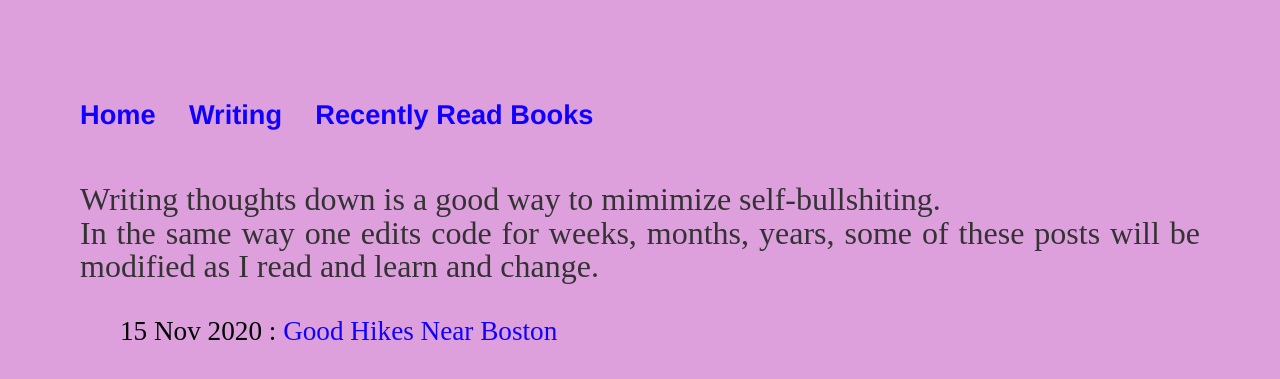
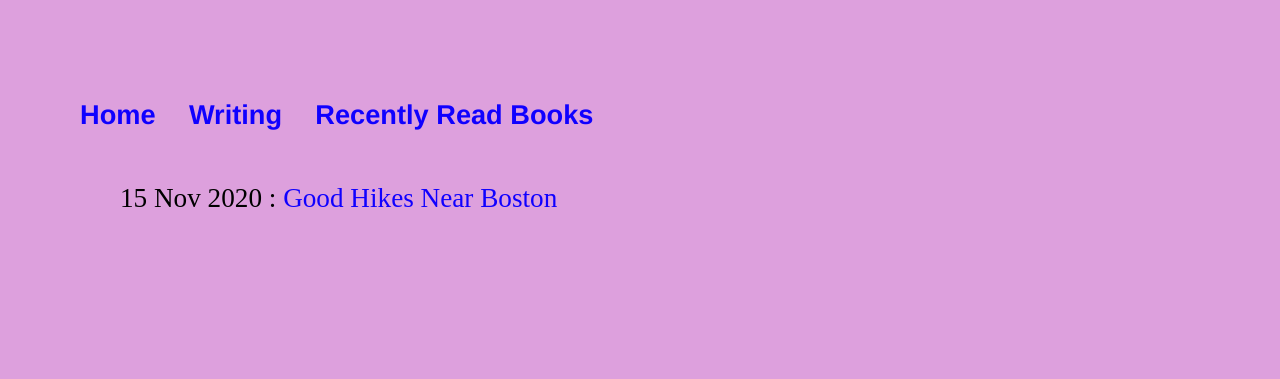
Before and after one commit to kozleo/kozleo.github.io, a Jekyll site: the page built from blog/index.html, in a window 1280 px wide. Shown: the top 379 px of the page. Built offline with Jekyll 4.4.1, drawn with Linux system fonts in a browser that asks for light colours; nearby versions of some CDN libraries.

Commit message:
Update index.html

```diff
--- a/blog/index.html
+++ b/blog/index.html
@@ -3,8 +3,8 @@ layout: default
 title:
 ---
 	<h1>{{ page.title }}</h1>
-	<p style="font-size:2rem"; "margin-right:50rem;"> Writing thoughts down is a good way to mimimize self-bullshiting. <br>
-		In the same way one edits code for weeks, months, years, some of these posts will be modified as I read and learn and change. <br>
+	<p style="font-size:2rem"; "margin-right:50rem;">
+
 	</p>
 	<ul class="posts">
 
```
